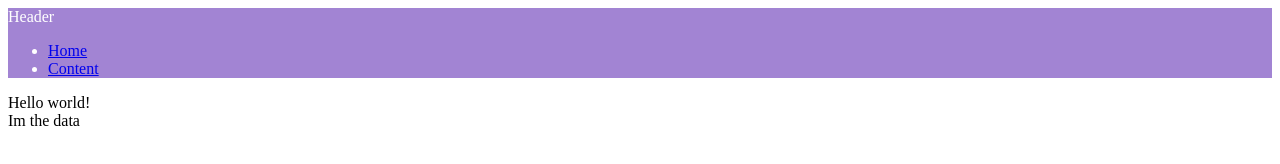
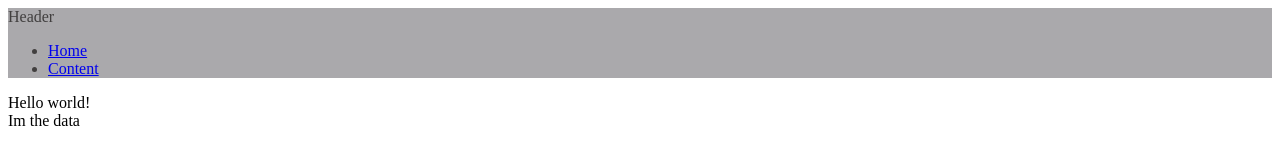
Before and after one commit to AlejandroRV/gatsby-pwa-contentful-example, a Gatsby site: page / in a window 1280 px wide. Built offline with nearby package versions, Linux system fonts and the light colour scheme; Gatsby itself is replaced by a stand-in of ours.

Commit message:
feat(configs): add color change

```diff
--- a/src/components/header.module.scss
+++ b/src/components/header.module.scss
@@ -1,4 +1,4 @@
 .nav {
-  background-color: rgb(162, 132, 211);
-  color: white;
+  background-color: rgb(170, 169, 172);
+  color: rgb(65, 63, 63);
 }
```
